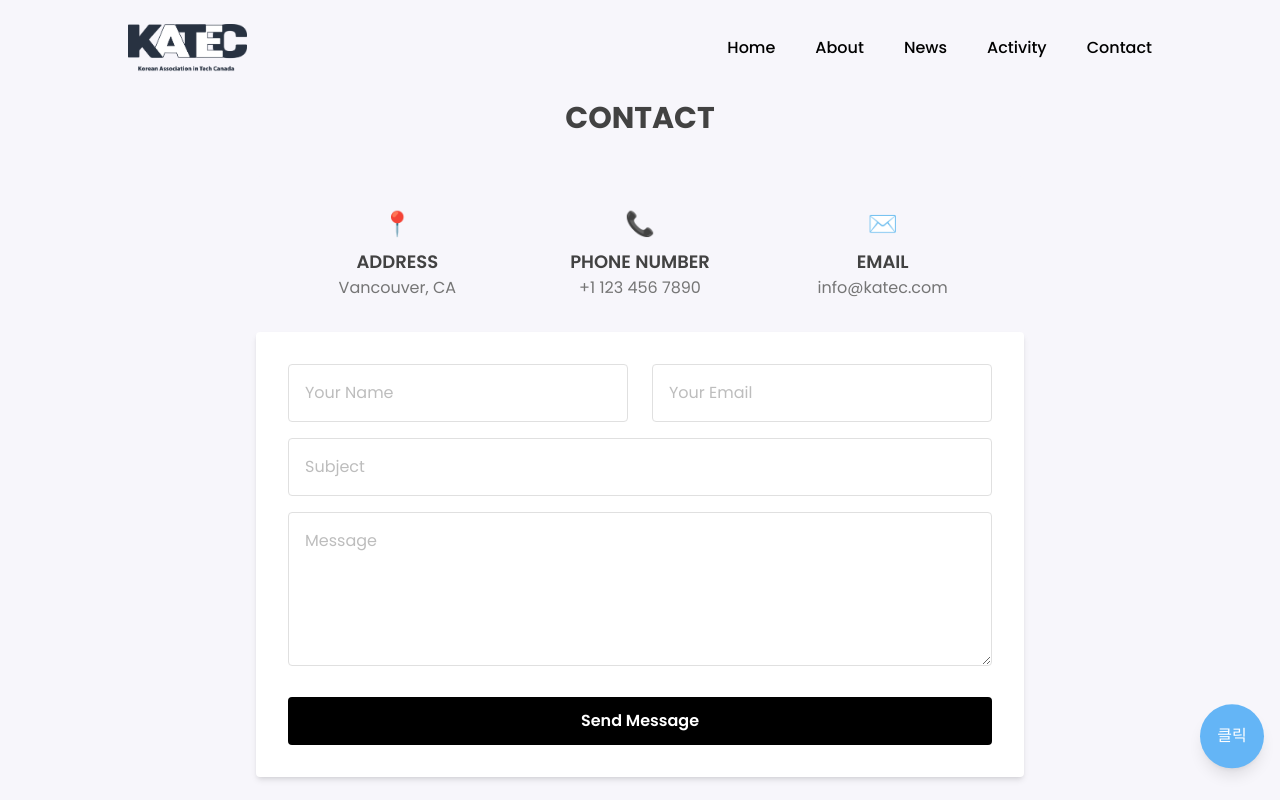
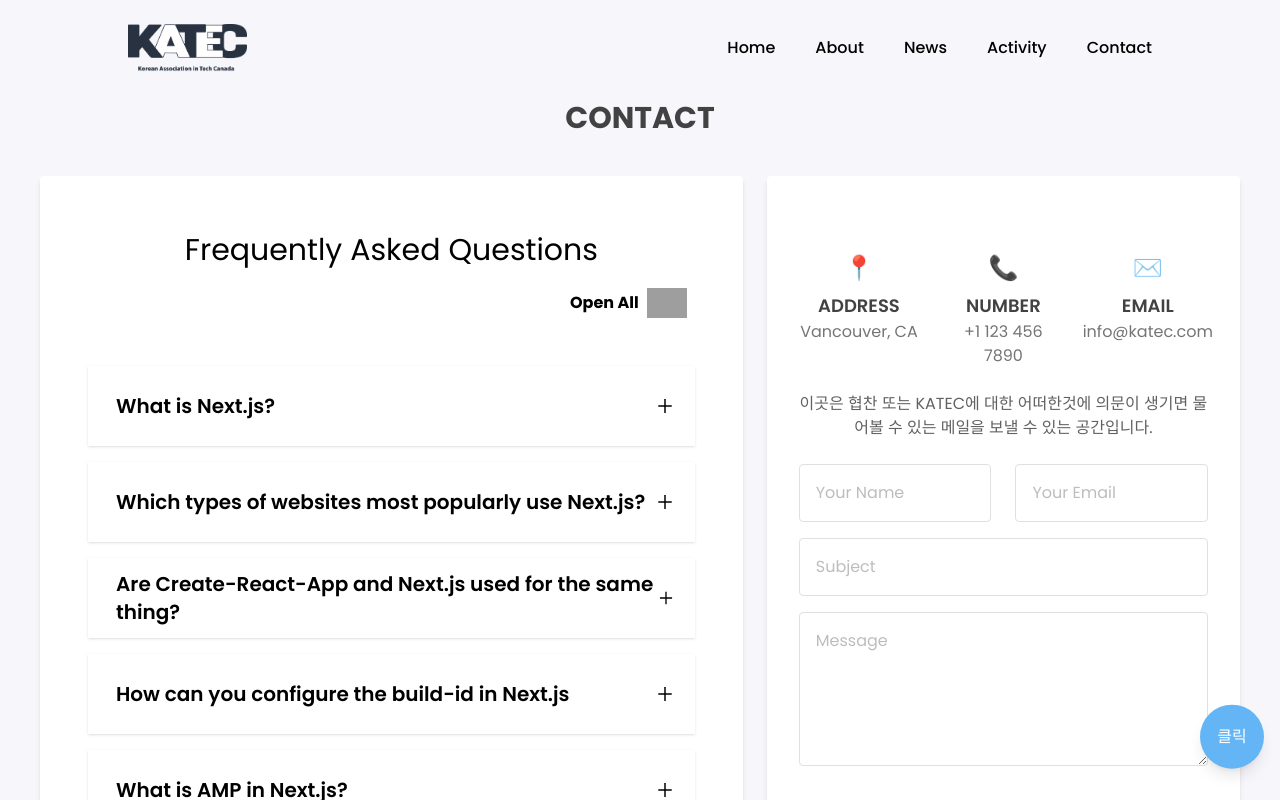
Before and after one commit to KATEC-Vancouver/katec-web-next, a Next.js app: page /contact in a window 1280 px wide. Shown: the top 800 px of the page. Built offline with nearby package versions, Linux system fonts and the light colour scheme; grey boxes are pictures that could not be loaded.

Commit message:
changed contact page

```diff
--- a/app/contact/page.tsx
+++ b/app/contact/page.tsx
@@ -4,9 +4,10 @@ import React, { useState } from 'react';
 import Head from 'next/head';
 import { Inter } from 'next/font/google';
 
-import Layout from '@/components/FAQ/Layout'
-import data from "@/public/data.json";
-const inter = Inter({ subsets: ['latin'] })
+
+import Layout from '@/components/FAQ/Layout';
+import data from '@/public/data.json';
+const inter = Inter({ subsets: ['latin'] });
 
 const ContactPage: React.FC = () => {
 
@@ -18,6 +19,7 @@ const ContactPage: React.FC = () => {
   });
   const [isSending, setIsSending] = useState(false);
   const [isSuccess, setIsSuccess] = useState<null | boolean>(null);
+
 
   const handleChange = (e: React.ChangeEvent<HTMLInputElement | HTMLTextAreaElement>) => {
     const { name, value } = e.target;
@@ -52,14 +54,14 @@ const ContactPage: React.FC = () => {
     }
   };
 
-
+  // QnA 상태 및 핸들러
   const [active, setActive] = useState<boolean[]>(data.map(() => false));
   const isSomeActive = active.some((element) => element);
   const handleClick = () => {
     if (isSomeActive) {
-      setActive(data.map(() => false));
+      setActive(data.map(() => false)); // 전부 false로 (닫기)
     } else {
-      setActive(data.map(() => true));
+      setActive(data.map(() => true)); // 전부 true로 (열기)
     }
   };
 
@@ -71,15 +73,29 @@ const ContactPage: React.FC = () => {
         <meta name="viewport" content="width=device-width, initial-scale=1" />
       </Head>
 
-      <div className="flex flex-col items-center justify-between min-h-screen bg-[#f7f6fb] px-4 py-10 md:px-20 pt-[100px]">
+      <div className="flex flex-col items-center justify-between min-h-screen bg-[#f7f6fb] px-4 py-10 md:px-10 pt-[100px]">
         {/* Contact Title */}
-        <div className="w-full max-w-6xl text-center mb-10">
+        <div className="w-full max-w-7xl text-center mb-10">
           <h2 className="text-3xl font-bold text-gray-800">CONTACT</h2>
         </div>
 
+        {/* FAQ & Contact Form Section */}
+        <div className="w-full max-w-7xl flex flex-col lg:flex-row gap-6 items-start">
+          {/* FAQ Section */}
+          <div className="flex-[1.6] bg-white p-6 rounded shadow-md w-full">
+            <Layout
+              handleClick={handleClick}
+              isSomeActive={isSomeActive}
+              data={data}
+              turn={active}
+              setTurn={setActive}
+            />
+          </div>
+
+          {/* Contact Form */}
+          <div className="flex-[1] bg-white p-8 rounded shadow-md h-[707px]">
             {/* Address, Phone, Email */}
-        <div className="w-full max-w-3xl bg-[#f7f6fb] p-8 rounded mb-0">
-          <div className="grid grid-cols-1 md:grid-cols-3 gap-6 text-center">
+            <div className="grid grid-cols-3 gap-6 mb-6 mt-11 text-center">
               <div className="flex flex-col items-center">
                 <div className="text-gray-500 text-2xl mb-2">📍</div>
                 <h3 className="text-lg font-semibold text-gray-800">ADDRESS</h3>
@@ -87,7 +103,7 @@ const ContactPage: React.FC = () => {
               </div>
               <div className="flex flex-col items-center">
                 <div className="text-gray-500 text-2xl mb-2">📞</div>
-              <h3 className="text-lg font-semibold text-gray-800">PHONE NUMBER</h3>
+                <h3 className="text-lg font-semibold text-gray-800">NUMBER</h3>
                 <p className="text-gray-600">+1 123 456 7890</p>
               </div>
               <div className="flex flex-col items-center">
@@ -96,10 +112,15 @@ const ContactPage: React.FC = () => {
                 <p className="text-gray-600">info@katec.com</p>
               </div>
             </div>
+
+            {/* Middle text */}
+            <div className="mb-6 text-center">
+              <p className="text-gray-700">
+                이곳은 협찬 또는 KATEC에 대한 어떠한것에 의문이 생기면 물어볼 수 있는 메일을 보낼 수 있는 공간입니다.
+              </p>
             </div>
 
             {/* Contact Form */}
-        <div className="w-full max-w-3xl bg-white p-8 rounded shadow-md mt-0">
             <form onSubmit={handleSubmit}>
               <div className="grid grid-cols-1 sm:grid-cols-2 gap-6 mb-4">
                 <input
@@ -141,7 +162,7 @@ const ContactPage: React.FC = () => {
               ></textarea>
               <button
                 type="submit"
-              className={`w-full py-3 ${isSending ? 'bg-gray-400' : 'bg-black'} text-white font-semibold rounded hover:bg-gray-800 transition`}
+                className={`w-full py-3 ${isSending ? 'bg-gray-400' : 'bg-black'} text-white font-semibold rounded mt-4 hover:bg-gray-800 transition`}
                 disabled={isSending}
               >
                 {isSending ? 'Sending...' : 'Send Message'}
@@ -154,16 +175,6 @@ const ContactPage: React.FC = () => {
               <p className="text-red-500 mt-4">Failed to send email. Please try again later.</p>
             )}
           </div>
-
-        {/* 여기에 QnA Section 추가 */}
-        <div className="mt-10 w-full flex justify-center">
-  <Layout
-    handleClick={handleClick}
-    isSomeActive={isSomeActive}
-    data={data}
-    turn={active}
-    setTurn={setActive}
-  />
         </div>
       </div>
     </>
--- a/components/FAQ/Layout.tsx
+++ b/components/FAQ/Layout.tsx
@@ -1,47 +1,52 @@
-import Image from 'next/image'
-import React, { Dispatch, SetStateAction } from 'react'
+import Image from 'next/image';
+import React, { Dispatch, SetStateAction } from 'react';
 import Accordion from './Accordion';
 
 type Props = {
-    question: string,
-    answer: string,
-    idx: number
+  question: string;
+  answer: string;
+  idx: number;
+};
+
+interface LayoutProps {
+  handleClick: React.MouseEventHandler<HTMLButtonElement>;
+  isSomeActive: any;
+  turn: boolean[];
+  setTurn: Dispatch<SetStateAction<boolean[]>>;
+  data: Props[];
 }
 
-interface LayoutProps {
-    handleClick: React.MouseEventHandler<HTMLButtonElement>,
-    isSomeActive: any,
-    turn: boolean[],
-    setTurn: Dispatch<SetStateAction<boolean[]>>,
-    data: Props[]
-}
-
-const Layout = ({handleClick, isSomeActive, data, turn, setTurn}: LayoutProps) => {
+const Layout = ({ handleClick, isSomeActive, data, turn, setTurn }: LayoutProps) => {
   return (
-    <div className='items-center flex flex-col lg:w-7/12 lg:mt-7 w-full my-5 px-4'>
-        <span className='text-3xl px-6 py-3 text-black'>
+    <div className="items-center flex flex-col w-full my-5 px-4">
+      {/* Title */}
+      <span className="text-3xl px-6 py-3 text-black">
         Frequently Asked Questions
       </span>
-      <div className='flex items-center justify-between w-full mb-6 lg:justify-end'>
+
+      {/* Open All/Close All Button */}
+      <div className="flex items-center justify-end w-full mb-6">
         <button
-              className="flex items-center mr-3 space-x-1 text-sm font-bold lg:text-base lg:space-x-2 py-2 px-4 bg-slate-50"
+          className="flex items-center space-x-1 text-sm font-bold lg:text-base lg:space-x-2 py-2 px-4 bg-slate-50"
           onClick={handleClick}
         >
-              <span className="text-sky-500 min-w-fit text-ellipsis"> {!isSomeActive ? "Open All" : "Close All"}</span>
+          <span className="text-sky-500 min-w-fit text-ellipsis">
+            {!isSomeActive ? 'Open All' : 'Close All'}
+          </span>
           <div
             className={
-                  "relative transition-all ease-in-out duration-200 " +
-                  (isSomeActive ? " rotate-180" : "rotate-0")
+              'relative transition-all ease-in-out duration-200 ' +
+              (isSomeActive ? 'rotate-180' : 'rotate-0')
             }
           >
-               <Image src="/down.svg" alt="down" width={40} height={40}/>
+            <Image src="/down.svg" alt="down" width={40} height={40} />
           </div>
         </button>
       </div>
 
-      {data.map((el,i)=>{
-        return (
-            <div className='w-full' key={"questions"+i}>
+      {/* Accordion Items */}
+      {data.map((el, i) => (
+        <div className="w-full" key={`questions${i}`}>
           <Accordion
             question={el.question}
             answer={el.answer}
@@ -50,10 +55,9 @@ const Layout = ({handleClick, isSomeActive, data, turn, setTurn}: LayoutProps) =
             idx={el.idx}
           />
         </div>
-        )
-      })}
+      ))}
     </div>
-  )
-}
+  );
+};
 
-export default Layout
+export default Layout;
--- a/components/Home/ActivityHighlights/ActivityHighlights.tsx
+++ b/components/Home/ActivityHighlights/ActivityHighlights.tsx
@@ -22,7 +22,7 @@ const ActivityHighlights: React.FC = () => {
   };
 
   return (
-    <div className="w-[90%] sm:w-[80%] mx-auto mb-12 bg-white shadow-md rounded-lg p-8">
+    <div className="w-[90%] sm:w-[80%] mx-auto mb-12 bg-gray-50 shadow-md rounded-lg p-8">
       <h2 className="text-2xl font-bold text-center text-gray-800 mb-6">ACTIVITY</h2>
       {/* scroll */}
       <div className="overflow-x-auto">
```
Lines whose indentation alone changed are shown as unchanged.
